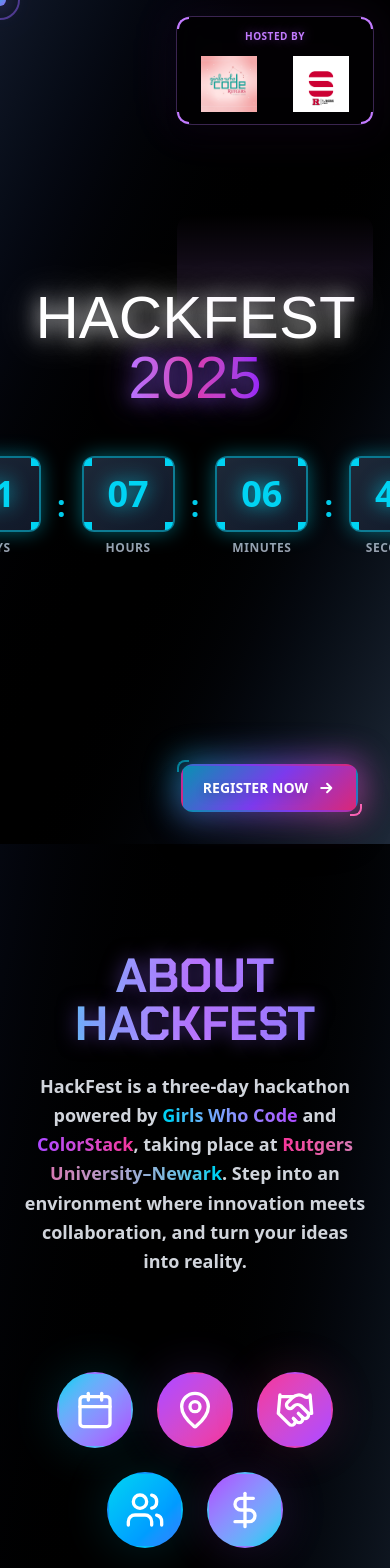
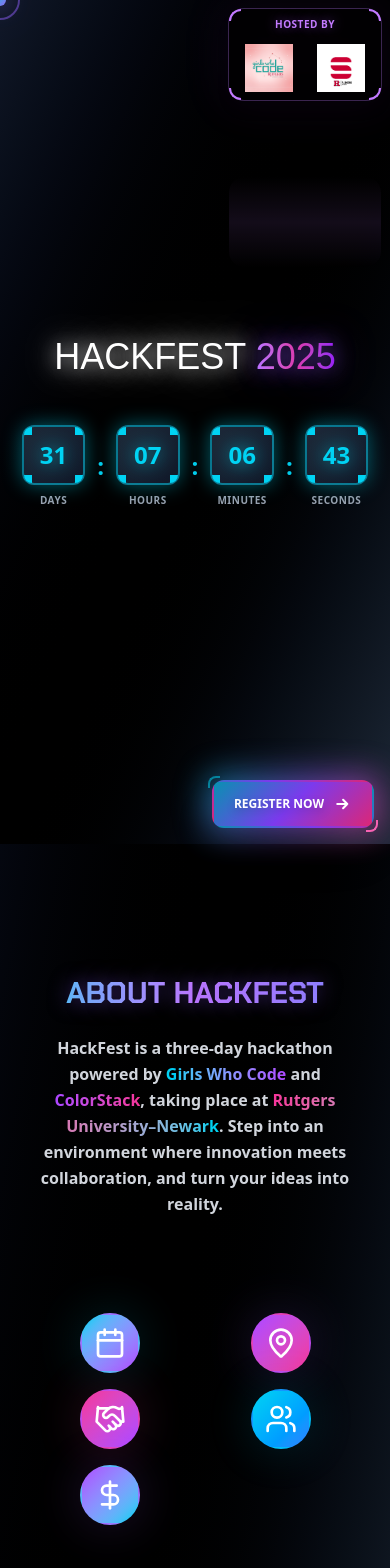
Before and after one commit to jiikino/hackfest-2025, a Next.js app: page / in a window 390 px wide. Shown: the top 1568 px of the page. Built offline with nearby package versions, Linux system fonts and the light colour scheme; a web font is replaced by a local one.

Commit message:
Improve display for mobile devices

```diff
--- a/components/Countdown.tsx
+++ b/components/Countdown.tsx
@@ -23,7 +23,7 @@ export default function HackFestCountdown() {
         }}
         transition={{ duration: 2, repeat: Infinity }}
         className="relative bg-gradient-to-br from-gray-800 to-gray-900 border-2 border-cyan-400/50
-                   rounded-xl px-6 py-4 md:px-8 md:py-6 min-w-[80px] md:min-w-[120px] backdrop-blur-sm"
+                   rounded-xl px-4 py-3 sm:px-6 sm:py-4 md:px-8 md:py-6 min-w-[60px] sm:min-w-[80px] md:min-w-[120px] backdrop-blur-sm"
       >
         {/* Glowing corner accents */}
         <div className="absolute top-0 left-0 w-2 h-2 bg-cyan-400 rounded-tl-xl"></div>
@@ -35,12 +35,12 @@ export default function HackFestCountdown() {
           key={value}
           initial={{ y: -10, opacity: 0 }}
           animate={{ y: 0, opacity: 1 }}
-          className="text-4xl md:text-6xl font-bold font-chakra text-cyan-400 drop-shadow-[0_0_10px_rgba(0,229,255,0.8)]"
+          className="text-2xl sm:text-3xl md:text-6xl font-bold font-chakra text-cyan-400 drop-shadow-[0_0_10px_rgba(0,229,255,0.8)]"
         >
           {String(value).padStart(2, '0')}
         </motion.span>
       </motion.div>
-      <span className="text-xs md:text-sm text-gray-400 mt-2 uppercase tracking-wider font-semibold font-chakra">
+      <span className="text-[10px] sm:text-xs md:text-sm text-gray-400 mt-2 uppercase tracking-wider font-semibold font-chakra">
         {label}
       </span>
     </motion.div>
@@ -75,13 +75,13 @@ export default function HackFestCountdown() {
           );
         } else {
           return (
-            <div className="flex gap-4 md:gap-6 items-center justify-center">
+            <div className="flex gap-3 sm:gap-4 md:gap-6 items-center justify-center">
               <TimeBox value={days} label="Days" delay={0} />
-              <span className="text-3xl md:text-5xl text-cyan-400 font-bold font-chakra animate-pulse">:</span>
+              <span className="text-2xl sm:text-3xl md:text-5xl text-cyan-400 font-bold font-chakra animate-pulse">:</span>
               <TimeBox value={hours} label="Hours" delay={0.1} />
-              <span className="text-3xl md:text-5xl text-cyan-400 font-bold font-chakra animate-pulse">:</span>
+              <span className="text-2xl sm:text-3xl md:text-5xl text-cyan-400 font-bold font-chakra animate-pulse">:</span>
               <TimeBox value={minutes} label="Minutes" delay={0.2} />
-              <span className="text-3xl md:text-5xl text-cyan-400 font-bold font-chakra animate-pulse">:</span>
+              <span className="text-2xl sm:text-3xl md:text-5xl text-cyan-400 font-bold font-chakra animate-pulse">:</span>
               <TimeBox value={seconds} label="Seconds" delay={0.3} />
             </div>
           );
--- a/components/Hero.tsx
+++ b/components/Hero.tsx
@@ -68,7 +68,7 @@ export default function Hero() {
               }
             }
           }}
-          className="font-stalinist text-6xl md:text-7xl text-center"
+          className="font-stalinist text-4xl sm:text-5xl md:text-7xl text-center"
           style={{
             fontFamily: "'Stalinist One', sans-serif",
           }}
@@ -111,7 +111,7 @@ export default function Hero() {
           initial={{ opacity: 0, x: 100 }}
           animate={{ opacity: 1, x: 0 }}
           transition={{ duration: 0.8, delay: 1 }}
-          className="fixed bottom-8 right-8 z-50"
+          className="fixed bottom-4 right-4 md:bottom-8 md:right-8 z-50"
         >
           {/* Compact Button with Better Background */}
           <motion.a
@@ -168,7 +168,7 @@ export default function Hero() {
               />
 
               {/* Content */}
-              <span className="relative z-10 text-white font-bold font-chakra text-sm md:text-base whitespace-nowrap drop-shadow-lg">
+              <span className="relative z-10 text-white font-bold font-chakra text-xs sm:text-sm md:text-base whitespace-nowrap drop-shadow-lg">
                 REGISTER NOW
               </span>
 
--- a/components/HostBadge.tsx
+++ b/components/HostBadge.tsx
@@ -20,7 +20,7 @@ export default function HostBadge({ logos = [] }: HostBadgeProps) {
       initial={{ opacity: 0, y: -20 }}
       animate={{ opacity: 1, y: 0 }}
       transition={{ duration: 0.8, delay: 0.5 }}
-      className="fixed top-4 right-4 md:top-6 md:right-6 z-40"
+      className="fixed top-2 right-2 sm:top-4 sm:right-4 md:top-6 md:right-6 z-40"
     >
       <motion.div
         whileHover={{ scale: 1.05 }}
@@ -41,7 +41,7 @@ export default function HostBadge({ logos = [] }: HostBadgeProps) {
         />
 
         {/* Badge Container */}
-        <div className="relative bg-black/80 backdrop-blur-md border border-purple-400/30 rounded-2xl p-3 md:p-4 shadow-lg">
+        <div className="relative bg-black/80 backdrop-blur-md border border-purple-400/30 rounded-2xl p-2 sm:p-3 md:p-4 shadow-lg">
           {/* Corner Accents */}
           <div className="absolute top-0 left-0 w-3 h-3 border-t-2 border-l-2 border-purple-400 rounded-tl-2xl" />
           <div className="absolute top-0 right-0 w-3 h-3 border-t-2 border-r-2 border-purple-400 rounded-tr-2xl" />
@@ -65,9 +65,9 @@ export default function HostBadge({ logos = [] }: HostBadgeProps) {
             </motion.span>
 
             {/* Side by Side Logos */}
-            <div className="flex flex-row gap-3 md:gap-4">
+            <div className="flex flex-row gap-2 sm:gap-3 md:gap-4">
               {logos.map((logo, index) => (
-                <div key={index} className="relative w-20 h-14 md:w-24 md:h-16 flex items-center justify-center">
+                <div key={index} className="relative w-16 h-12 sm:w-20 sm:h-14 md:w-24 md:h-16 flex items-center justify-center">
                   <Image
                     src={logo.path}
                     alt={logo.name}
--- a/components/InfoSection.tsx
+++ b/components/InfoSection.tsx
@@ -79,7 +79,7 @@ export default function InfoSection() {
             transition={{ duration: 2, repeat: Infinity }}
           >
             <h2
-              className="text-5xl md:text-6xl font-extrabold text-transparent bg-clip-text bg-gradient-to-r from-cyan-400 via-purple-400 to-indigo-400 mb-6"
+              className="text-3xl sm:text-4xl md:text-6xl font-extrabold text-transparent bg-clip-text bg-gradient-to-r from-cyan-400 via-purple-400 to-indigo-400 mb-6"
               style={{ fontFamily: 'Chakra Petch, sans-serif' }}
             >
               ABOUT HACKFEST
@@ -92,7 +92,7 @@ export default function InfoSection() {
             whileInView={{ opacity: 1, y: 0 }}
             viewport={{ once: true }}
             transition={{ duration: 0.8, delay: 0.2, type: "spring", stiffness: 100 }}
-            className="text-gray-300 text-lg md:text-xl font-semibold max-w-4xl mx-auto leading-relaxed"
+            className="text-gray-300 text-base sm:text-lg md:text-xl font-semibold max-w-4xl mx-auto leading-relaxed px-4"
           >
             HackFest is a three-day hackathon powered by{" "}
             <span className="text-transparent bg-clip-text bg-gradient-to-r from-cyan-400 to-purple-500 font-bold">
@@ -118,7 +118,7 @@ export default function InfoSection() {
           transition={{ duration: 0.6, delay: 0.3 }}
           className="mt-16"
         >
-          <div className="flex flex-wrap justify-center items-start gap-6 md:gap-12 px-4 py-8 max-w-5xl mx-auto">
+          <div className="grid grid-cols-2 sm:flex flex-wrap justify-center items-start gap-4 sm:gap-6 md:gap-12 px-2 sm:px-4 py-8 max-w-5xl mx-auto">
             {/* Icons fade UP one by one */}
             {eventData.map((item, index) => (
               <motion.div
@@ -166,12 +166,12 @@ export default function InfoSection() {
                         : {}
                     }
                     transition={{ duration: 0.5 }}
-                    className={`relative p-4 md:p-5 rounded-full bg-gradient-to-br ${item.color} bg-opacity-10 backdrop-blur-sm border-2 border-transparent hover:border-opacity-50`}
+                    className={`relative p-3 sm:p-4 md:p-5 rounded-full bg-gradient-to-br ${item.color} bg-opacity-10 backdrop-blur-sm border-2 border-transparent hover:border-opacity-50`}
                     style={{
                       boxShadow: activeIcon === index ? `0 0 30px ${item.glowColor}` : "none",
                     }}
                   >
-                    <item.icon className="w-10 h-10 md:w-12 md:h-12 text-white" strokeWidth={2} />
+                    <item.icon className="w-8 h-8 sm:w-10 sm:h-10 md:w-12 md:h-12 text-white" strokeWidth={2} />
                   </motion.div>
                 </motion.button>
 
--- a/pages/_document.tsx
+++ b/pages/_document.tsx
@@ -4,6 +4,7 @@ export default function Document() {
   return (
     <Html lang="en">
       <Head>
+        <meta name="viewport" content="width=device-width, initial-scale=1, maximum-scale=1" />
         <link rel="preconnect" href="https://fonts.googleapis.com" />
         <link rel="preconnect" href="https://fonts.gstatic.com" crossOrigin="anonymous" />
         <link href="https://fonts.googleapis.com/css2?family=Iceland&family=Orbitron:wght@400;500;600;700;800;900&family=Cinzel+Decorative:wght@400;700;900&family=Rampart+One&family=Chakra+Petch:wght@400;500;600;700&family=Coral+Pixels&family=Stalinist+One&family=Space+Mono:wght@400;700&display=swap" rel="stylesheet" />
```
